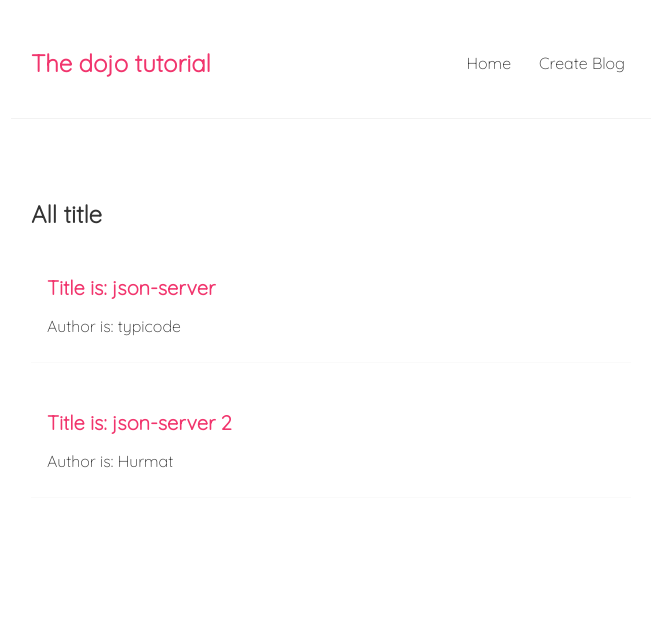
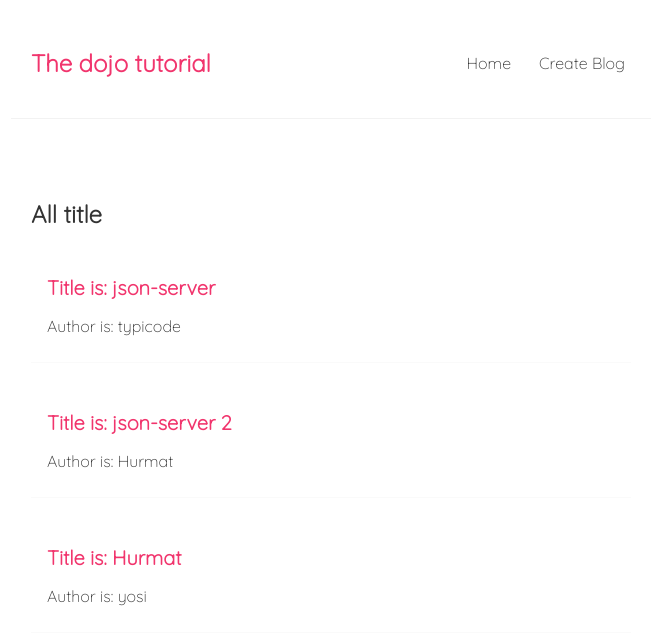
Before and after one commit to Hurmatullah/react_js, a React (Create React App) app: page / in a window 1280 px wide. Shown: the top 644 px of the page, without its empty margins (305-960 px from the left). Built offline with nearby package versions, Linux system fonts and the light colour scheme; data requests are answered from the project's data file.

Commit message:
Submit values to db.json file

```diff
--- a/data/db.json
+++ b/data/db.json
@@ -9,6 +9,12 @@
       "id": 2,
       "title": "json-server 2",
       "author": "Hurmat"
+    },
+    {
+      "title": "Hurmat",
+      "content": "Hey",
+      "author": "yosi",
+      "id": 3
     }
   ]
 }
--- a/src/Create.js
+++ b/src/Create.js
@@ -7,9 +7,15 @@ const Create = () => {
 
   const handleSubmit = (e) => {
     e.preventDefault();
-    const hey = {title, content, author};
+    const blog = {title, content, author};
 
-    console.log(hey);
+    fetch("http://localhost:9000/posts", {
+      method: "POST",
+      headers: {"Content-Type": "application/json"},
+      body: JSON.stringify(blog),
+    }).then(() => {
+      console.log("new blog added");
+    });
   };
 
   return (
```
